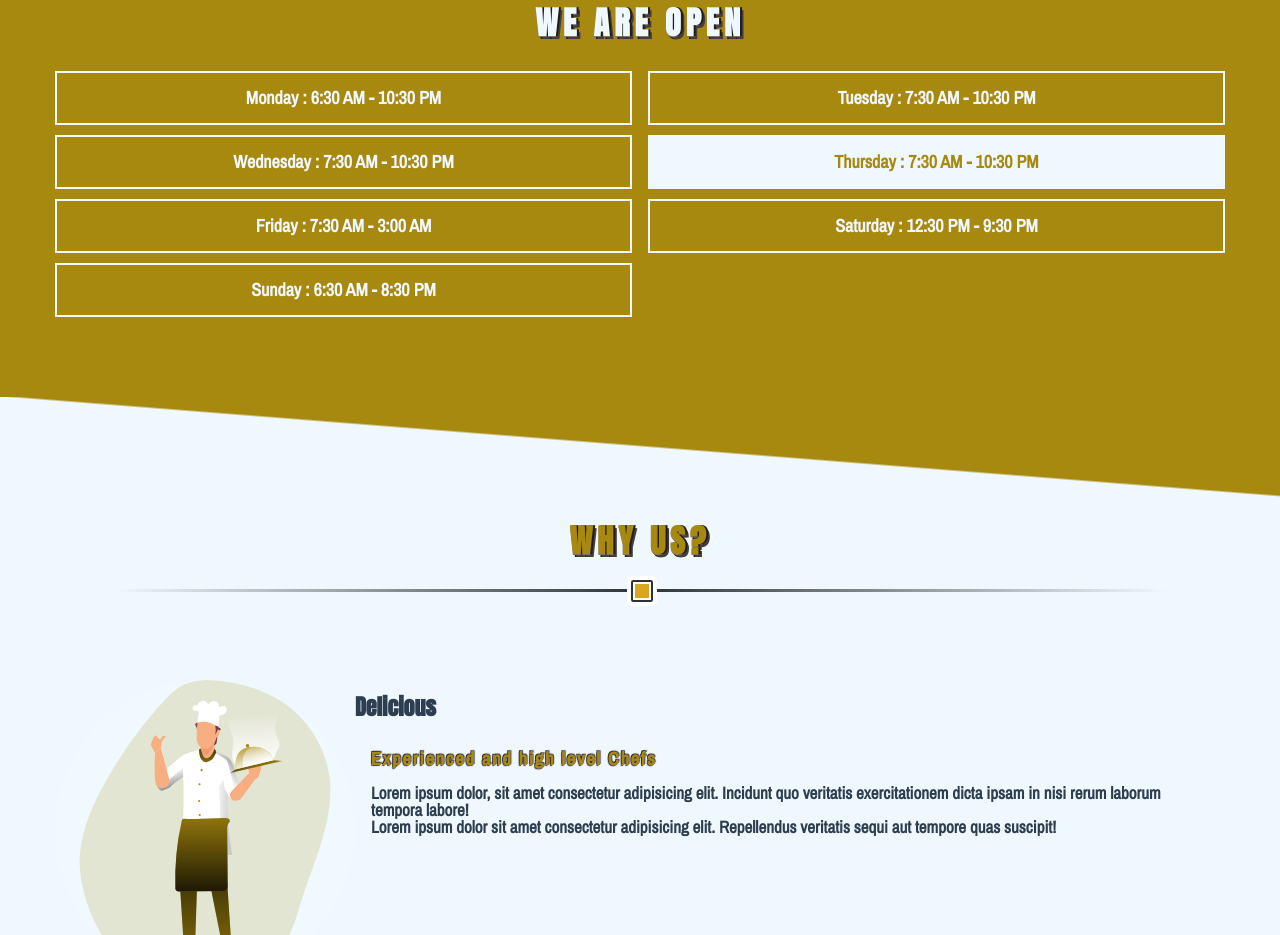
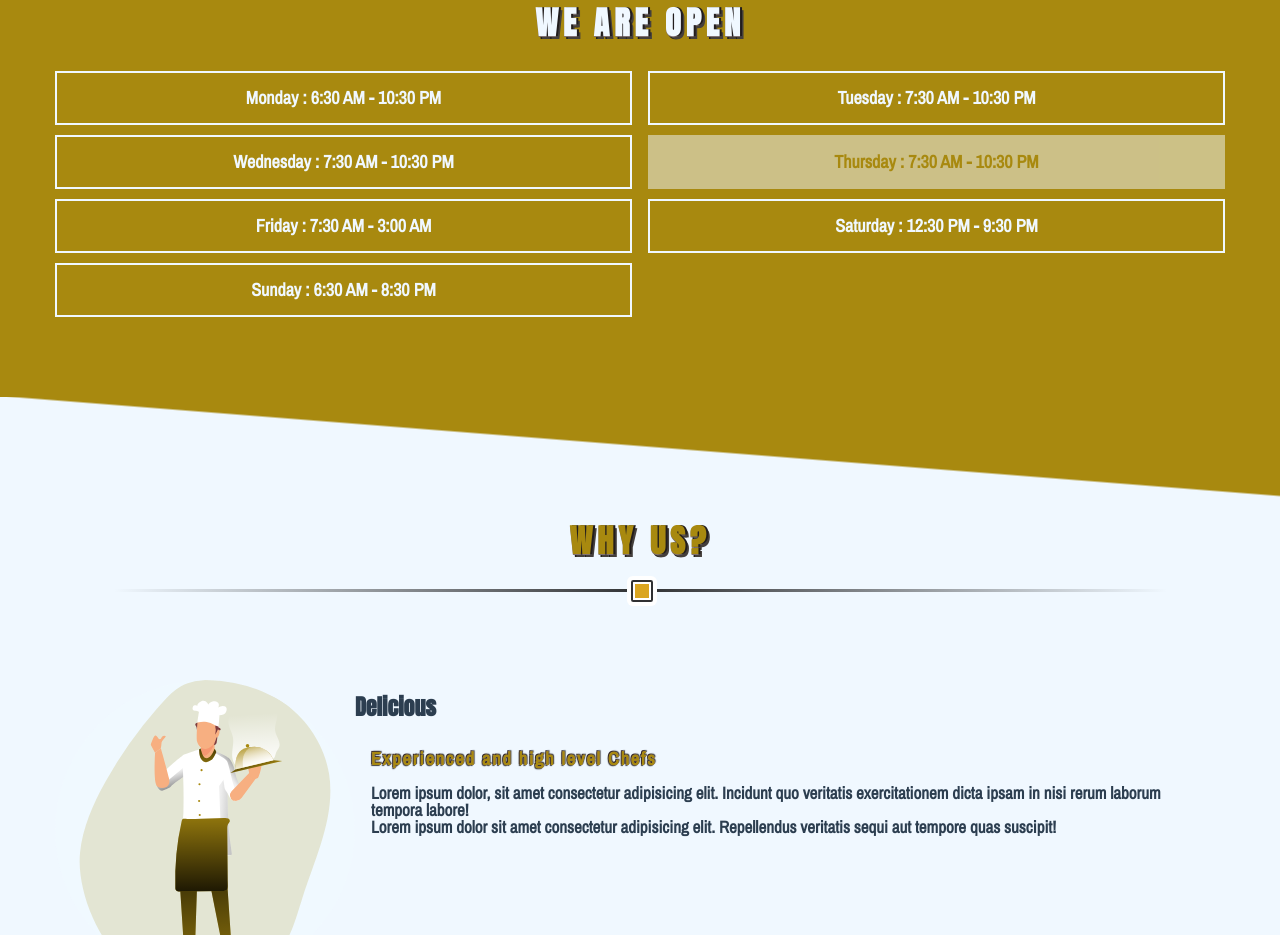
Before and after one commit to eevan7a9/freshmeat-restaurant-e7a9, a Vue app in the folder frontend-restaurant/: page /#/ in a window 1280 px wide. Shown: the part 2340-3275 px from the top of the page. Built offline with nearby package versions, Linux system fonts and the light colour scheme.

Commit message:
added pulse

```diff
--- a/frontend-restaurant/src/assets/main.css
+++ b/frontend-restaurant/src/assets/main.css
@@ -37,6 +37,17 @@
   transform: translateY(10px);
   opacity: 0;
 }
+@keyframes pulsate {
+  0% {
+    opacity: 0.5;
+  }
+  50% {
+    opacity: 1;
+  }
+  100% {
+    opacity: 0.5;
+  }
+}
 @media (max-width: 600px) {
   .container {
     max-width: 100%;
--- a/frontend-restaurant/src/components/Schedule.vue
+++ b/frontend-restaurant/src/components/Schedule.vue
@@ -54,6 +54,8 @@ $mainColor: aliceblue;
     p.active {
       background: $mainColor;
       color: #a8890f;
+      animation: pulsate 1s ease-out infinite;
+      opacity: 0.5;
     }
   }
 }
```
